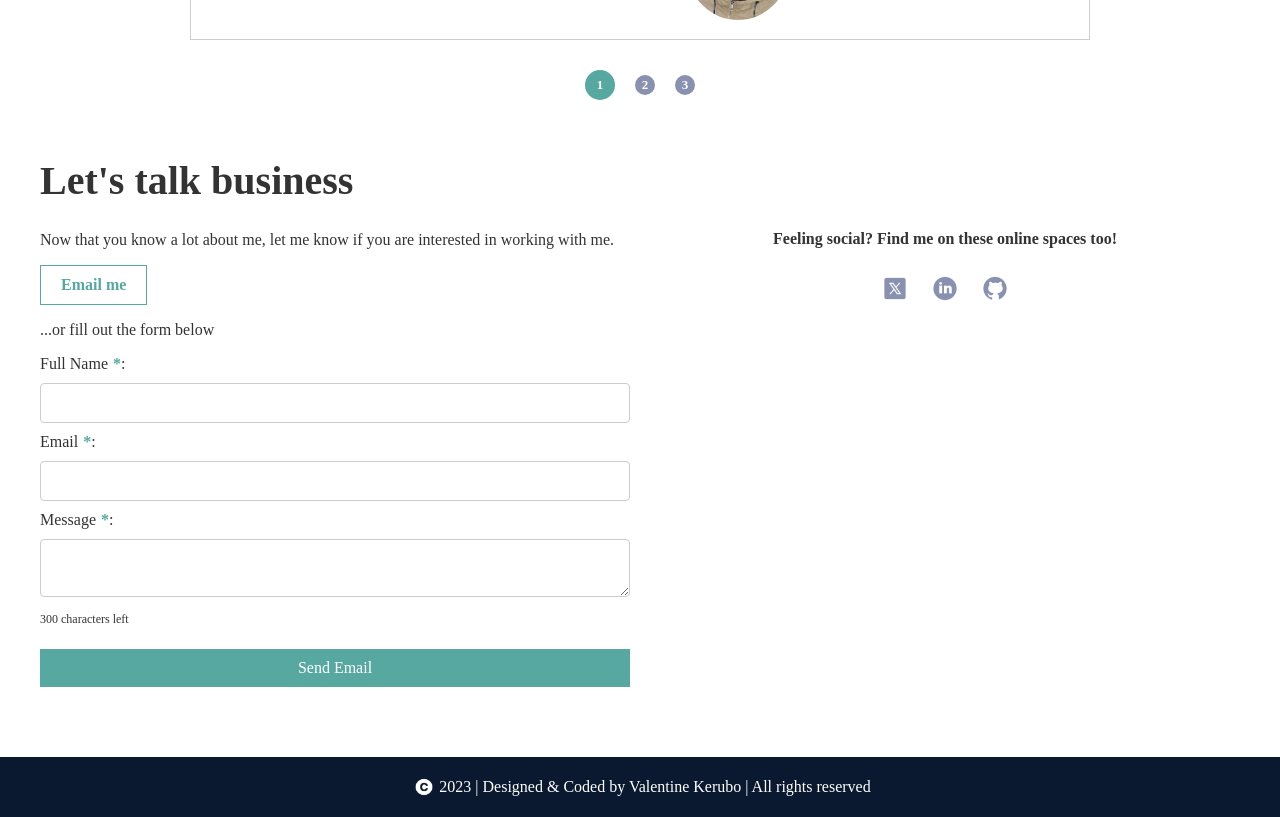
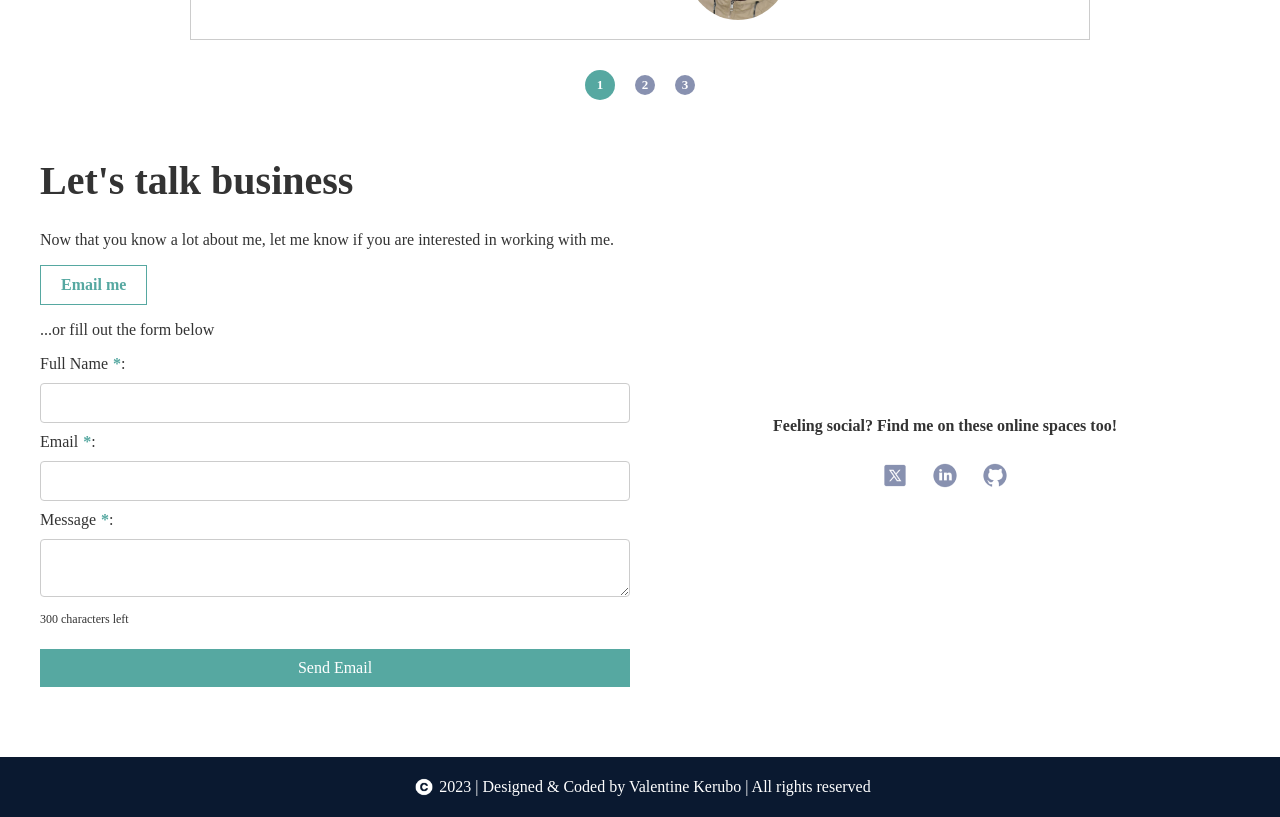
Before and after one commit to Vkerubo/my-portolio, a React (Create React App) app: page / in a window 1280 px wide. Shown: the part 3720-4537 px from the top of the page. Built offline with nearby package versions, Linux system fonts and the light colour scheme.

Commit message:
align contact container

```diff
--- a/src/components/Contact.js
+++ b/src/components/Contact.js
@@ -8,12 +8,14 @@ const Container = styled.div`
   display: flex;
   max-width: 1200px;
   margin: 0 auto;
+  align-items: center;
 
   @media (max-width: 768px) {
     flex-direction: column;
     align-items: center;
     gap: 10px;
-    margin-left: 60px;
+    padding: 30px;
+    max-width: 100%;
   }
 `;
 
```
